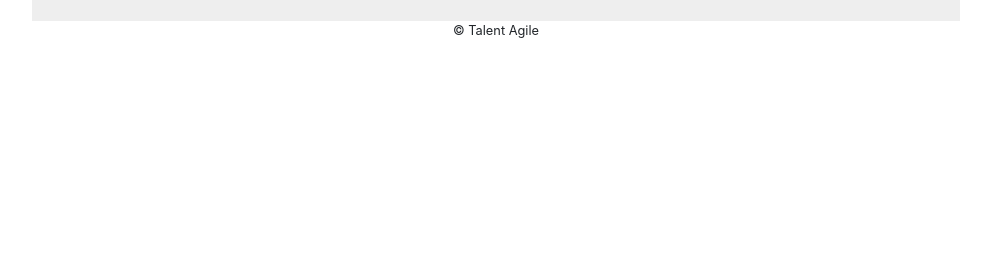
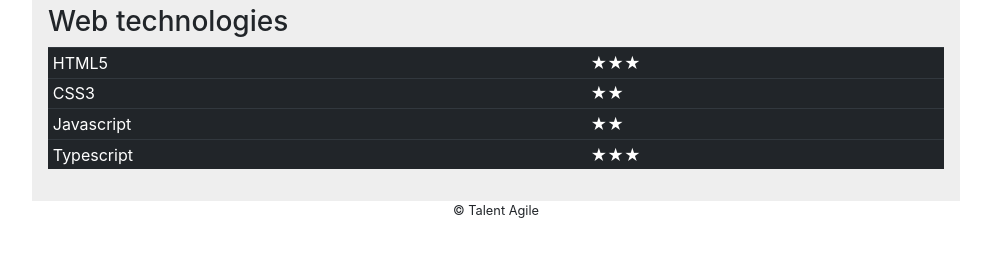
Before and after one commit to HibaGhadhab/Lab04, a plain HTML site: page skills.html in a window 1280 px wide. Shown: the part 225-482 px from the top of the page, without its empty margins (144-1135 px from the left). Drawn offline with nearby package versions, Linux system fonts and the light colour scheme.

Commit message:
add web technolohies skills

```diff
--- a/skills.html
+++ b/skills.html
@@ -26,6 +26,29 @@
             </nav>
             <main role="main" class="p-3">
                 <h1>Development</h1>
+                <dl>
+                    <dt><h3>Web technologies</h3></dt>
+                    <dd>
+                        <table class="table table-dark table-sm">
+                            <tr>
+                                <td>HTML5</td>
+                                <td>&#9733;&#9733;&#9733;</td>
+                            </tr>
+                            <tr>
+                                <td>CSS3</td>
+                                <td>&#9733;&#9733;</td>
+                            </tr>
+                            <tr>
+                                <td>Javascript</td>
+                                <td>&#9733;&#9733;</td>
+                            </tr>
+                            <tr>
+                                <td>Typescript</td>
+                                <td>&#9733;&#9733;&#9733;</td>
+                            </tr>
+                        </table>
+                    </dd>
+                </dl>
             </main>
             <footer>
                 <div class="small inner text-center">
```
